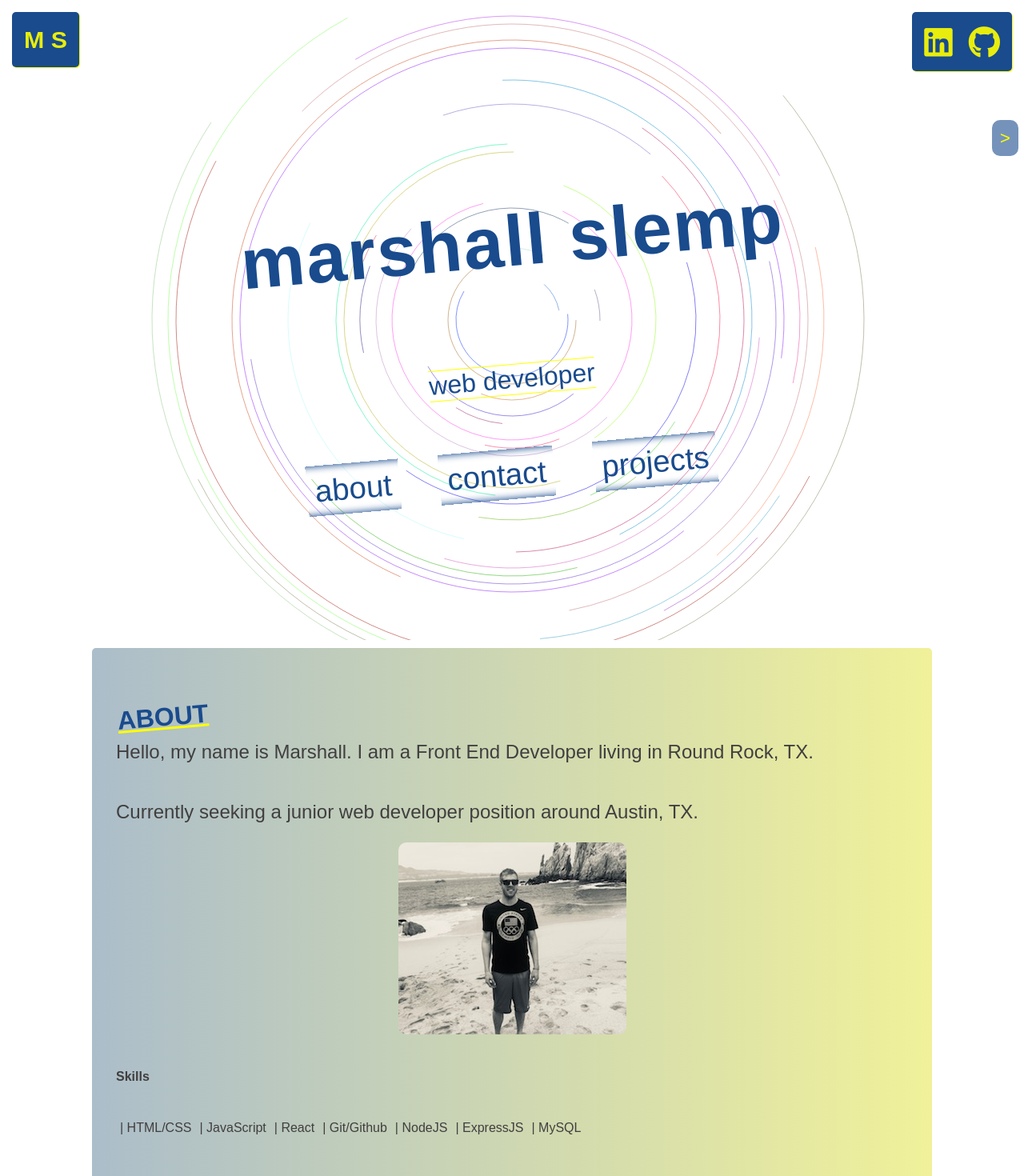
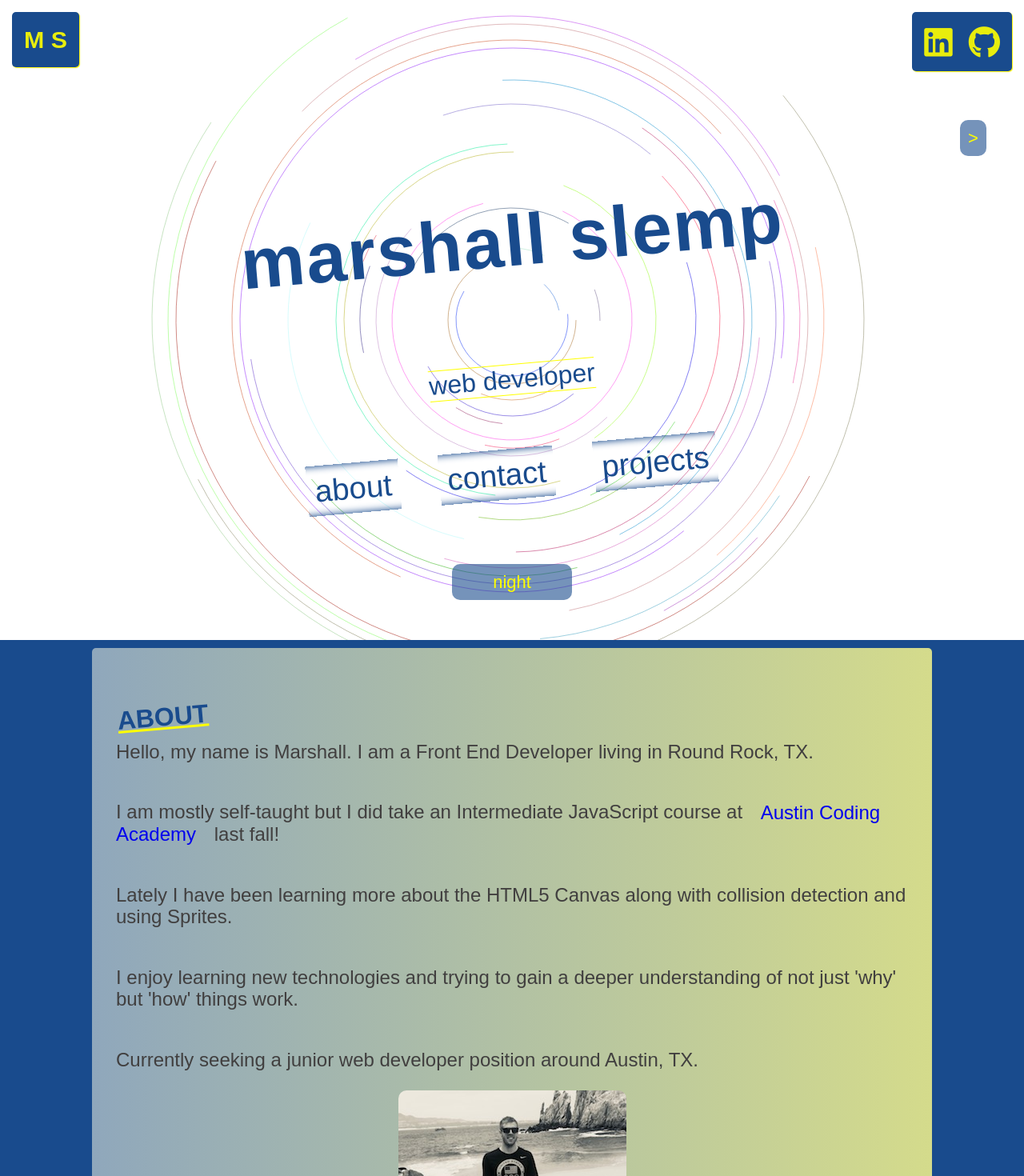
Before and after one commit to marshall405/portfolio-aca, a React (Create React App) app: page / in a window 1280 px wide. Shown: the top 1470 px of the page at 80% size. Built offline with nearby package versions, Linux system fonts and the light colour scheme; no server answers.

Commit message:
add night time color and button

```diff
--- a/src/App.js
+++ b/src/App.js
@@ -21,9 +21,11 @@ class App extends Component {
   constructor(props) {
     super(props);
     this.state = {
-      canvas: 0
+      canvas: 0,
+      canvasColor: 'white'
     }
-    this.changeCanvas = this.changeCanvas.bind(this)
+    this.changeCanvas = this.changeCanvas.bind(this);
+    this.changeCanvasColor = this.changeCanvasColor.bind(this);
   }
   componentDidMount() {
     SafariSmoothScroll();
@@ -32,7 +34,7 @@ class App extends Component {
     fetch('https://lit-mountain-55987.herokuapp.com/wakeup');
   }
   renderCanvas() {
-    const canvas = [<Circles />, <Bubbles />, <Canvas />]
+    const canvas = [<Circles color={this.state.canvasColor} />, <Bubbles color={this.state.canvasColor} />, <Canvas color={this.state.canvasColor} />]
     return canvas[this.state.canvas];
   }
   changeCanvas() {
@@ -44,11 +46,20 @@ class App extends Component {
       canvas: currentState
     })
   }
+  changeCanvasColor() {
+    let color = this.state.canvasColor === 'white' ? 'black' : 'white';
+    let button = document.getElementById('changeCanvasColor');
+    button.innerText = color === 'white' ? 'night' : 'day';
+    this.setState({
+      canvasColor: color
+    })
+  }
   render() {
     return (
       <div className='container'>
         {this.renderCanvas()}
         <button id='changeCanvas' onClick={this.changeCanvas}> > </button>
+        <button id='changeCanvasColor' onClick={this.changeCanvasColor}> night </button>
         <Heading />
         <Jumbo />
 
--- a/src/components/About.js
+++ b/src/components/About.js
@@ -14,6 +14,9 @@ export class About extends React.Component {
             <div className='section' id='about'>
                 <h2> ABOUT </h2>
                 <p> Hello, my name is Marshall. I am a Front End Developer living in Round Rock, TX. </p>
+                <p> I am mostly self-taught but I did take an Intermediate JavaScript course at <a href='https://austincodingacademy.com/'>Austin Coding Academy</a> last fall!</p>
+                <p> Lately I have been learning more about the HTML5 Canvas along with collision detection and using Sprites.</p>
+                <p> I enjoy learning new technologies and trying to gain a deeper understanding of not just 'why' but 'how' things work. </p>
                 <p> Currently seeking a junior web developer position around Austin, TX. </p>
                 <div className='about-image-container'>
                     <img src={Cabo} alt='me in cabo'></img>
@@ -27,6 +30,14 @@ export class About extends React.Component {
                     <li> NodeJS</li>
                     <li> ExpressJS</li>
                     <li> MySQL </li>
+                    <li> </li>
+                </ul>
+                <h4> Skills...in progress </h4>
+                <ul className='skills-container'>
+                    <li> Wordpress/PHP </li>
+                    <li> Bash Scripting </li>
+                    <li> Regular Expressions </li>
+                    <li>  </li>
                 </ul>
             </div>
         )
--- a/src/components/Bubbles.js
+++ b/src/components/Bubbles.js
@@ -1,22 +1,13 @@
 import React from 'react';
 import utils from './utils'
 
-const canvasStyle = {
-    zIndex: '-2',
-    backgroundColor: 'white',
-    position: 'fixed',
-    top: '0px',
-    left: '0px',
-
-}
-
 export class Bubbles extends React.Component {
-
     componentDidMount() {
         this.renderCanvas();
     }
 
     renderCanvas() {
+
         const canvas = document.querySelector('canvas')
         const c = canvas.getContext('2d')
 
@@ -195,7 +186,7 @@ export class Bubbles extends React.Component {
         animate()
     }
     render() {
-        return <canvas style={canvasStyle}></canvas >
+        return <canvas id="canvas" style={{ backgroundColor: this.props.color }}></canvas >
     }
 
 }
--- a/src/components/Canvas.js
+++ b/src/components/Canvas.js
@@ -1,18 +1,9 @@
 import React from 'react';
 
 
-const canvasStyle = {
-    zIndex: '-2',
-    backgroundColor: 'white',
-    position: 'fixed',
-    top: '0px',
-    left: '0px',
-    width: '99vw',
-    height: '99vh',
-}
-
 // color: rgb(25, 75, 141);
 export class Canvas extends React.Component {
+
     componentDidMount() {
         this.renderCanvas();
     }
@@ -149,6 +140,6 @@ export class Canvas extends React.Component {
 
     }
     render() {
-        return <canvas style={canvasStyle} id='canvas' width={`${window.outerWidth}px`} height={`${window.outerHeight}px`} ></canvas >
+        return <canvas style={{ backgroundColor: this.props.color }} id='canvas' width={`${window.outerWidth}px`} height={`${window.outerHeight}px`} ></canvas >
     }
 }
--- a/src/components/Circles.js
+++ b/src/components/Circles.js
@@ -1,21 +1,13 @@
 import React from 'react';
 import utils from './utils'
 
-const canvasStyle = {
-    zIndex: '-2',
-    backgroundColor: 'white',
-    position: 'fixed',
-    top: '0px',
-    left: '0px',
-
-}
 
 export class Circles extends React.Component {
-
     componentDidMount() {
         this.renderCanvas();
     }
     renderCanvas() {
+
         const canvas = document.querySelector('canvas')
         const c = canvas.getContext('2d')
 
@@ -27,8 +19,6 @@ export class Circles extends React.Component {
             y: window.innerHeight / 2,
             down: false
         }
-
-        const colors = ['#9e7a18', '#6edb40', '#2548ba']
 
         // Event Listeners
         window.addEventListener('mousedown', event => {
@@ -121,7 +111,7 @@ export class Circles extends React.Component {
         animate()
     }
     render() {
-        return <canvas style={canvasStyle}></canvas >
+        return <canvas id="canvas" style={{ backgroundColor: this.props.color }}></canvas >
     }
 
 }
--- a/src/scripts/SafariSmoothScroll.js
+++ b/src/scripts/SafariSmoothScroll.js
@@ -22,7 +22,7 @@ export const SafariSmoothScroll = () => {
         function addScroll(e) {
             scrollFrom = window.scrollY;
             e.preventDefault();
-            e.stopPropagation();
+            // e.stopPropagation();
             whichElement = e.target;
             switch (whichElement.innerText) {
                 case 'about':
--- a/src/styles/App.css
+++ b/src/styles/App.css
@@ -5,7 +5,7 @@ html {
   scroll-behavior: smooth;
   /* -webkit-overflow-scrolling: touch; */
   letter-spacing: 0px;
-
+  background:  rgb(25, 75, 141);
 
 }
 ::selection {
@@ -36,7 +36,7 @@ html {
   z-index: 3;
   position: absolute;
   top: 150px;
-  left: calc(100% - 40px);
+  left: calc(100% - 80px);
   border: none;
   margin: 0;
   padding: 10px;
@@ -52,7 +52,28 @@ html {
   background: rgb(255, 255, 0);
   background: rgba(25, 75, 141, 1);
 }
+/*   Change Button for Canvas Color */
+#changeCanvasColor {
+  z-index: 3;
+  width: 150px;
+  position: absolute;
+  bottom: 50px;
+  left: calc(100% / 2 - 75px);
+  border: none;
+  margin: 0;
+  padding: 10px;
+  color: rgb(255, 255, 0);
+  font-size: 22px;
+  overflow: visible;
+  border-radius: 10px;
+  background: rgba(25, 75, 141, .6);
 
+}
+#changeCanvasColor:hover{
+  cursor: pointer;
+  background: rgb(255, 255, 0);
+  background: rgba(25, 75, 141, 1);
+}
 /*  STANDARDS    */
 
 /*        H3 Section Titles     */
@@ -135,3 +156,14 @@ h2 {
 .change-colors:hover {
   cursor: pointer;
 }
+
+
+
+
+#canvas {
+  min-width: 300px;
+ z-index: -2;
+ position: fixed;
+ top: 0px;
+ left: 0px;
+}
```
Also changed, not shown: src/components/Jumbo.js (+0 -20 lines).
